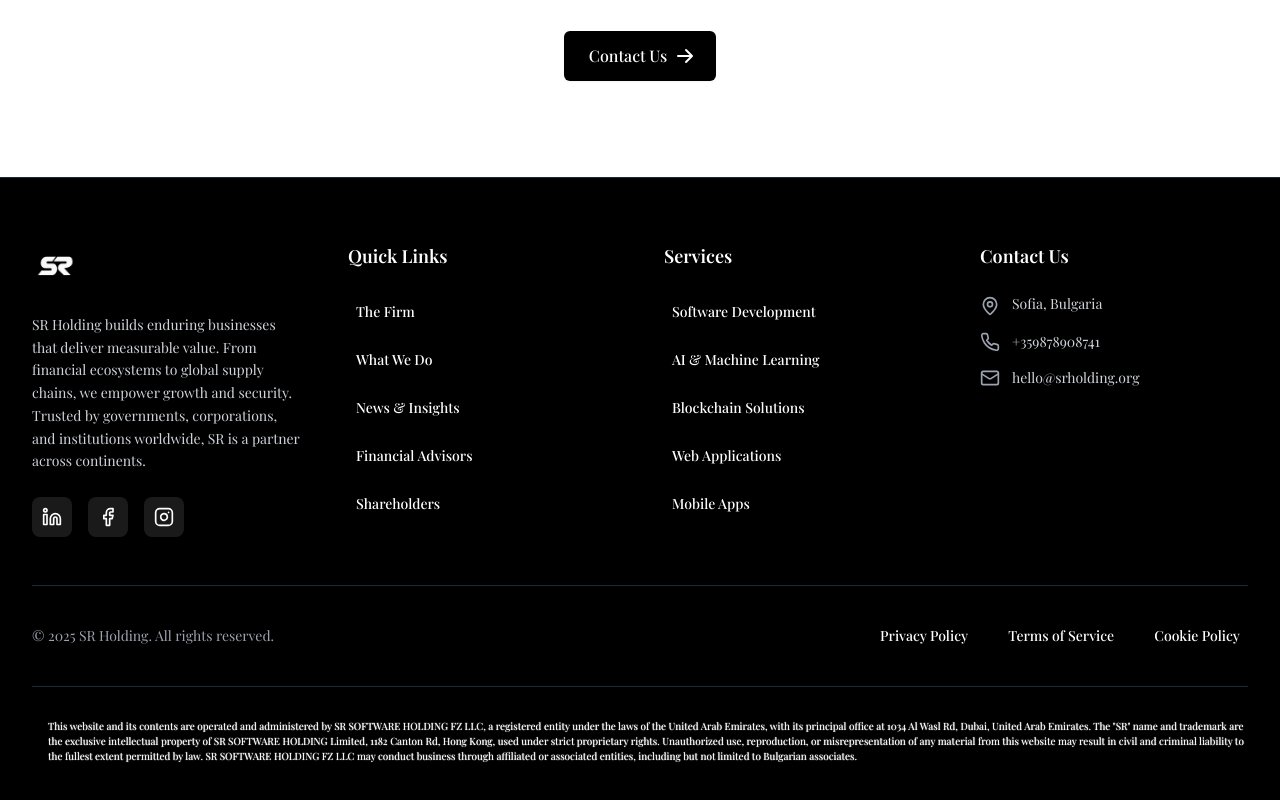
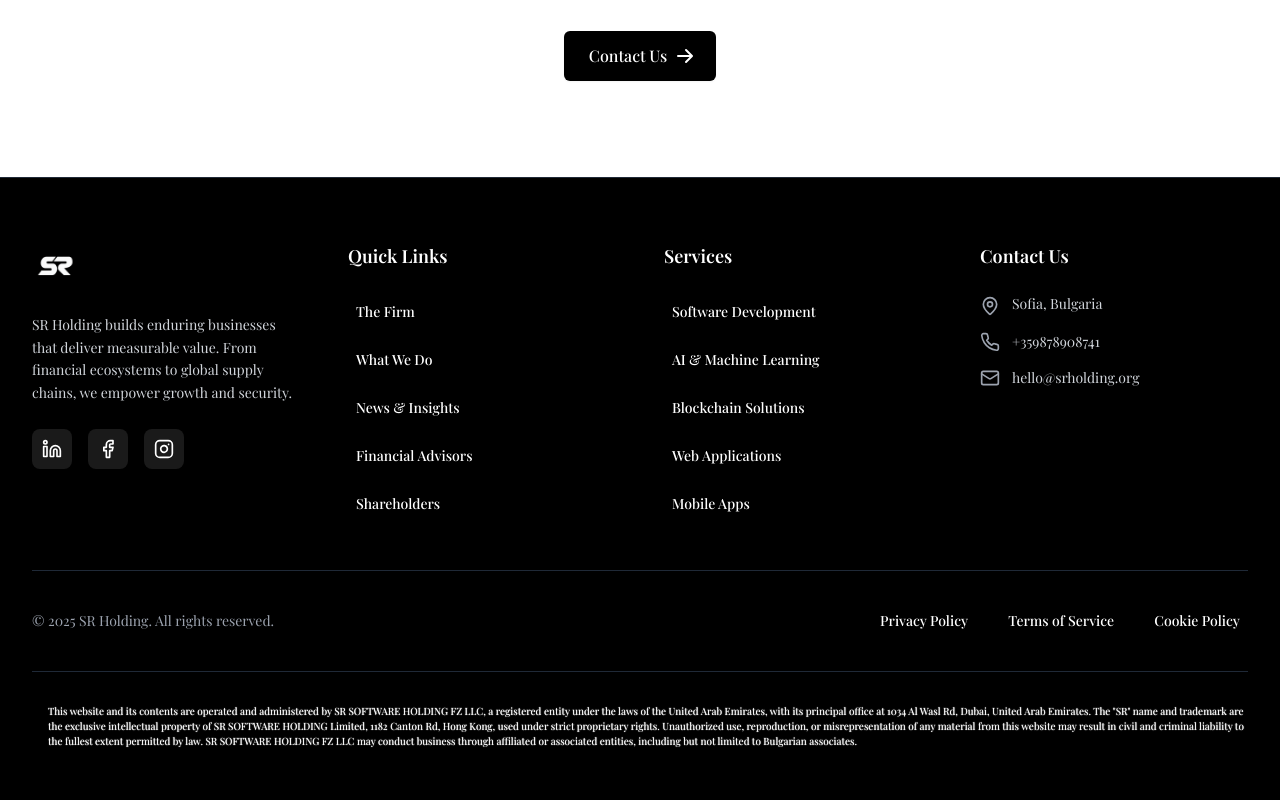
Before and after one commit to 0x00V1NDE77A/sr-new-site, a Next.js app: page / in a window 1280 px wide. Shown: the part 7231-8031 px from the top of the page. Built offline with nearby package versions, Linux system fonts and the light colour scheme; no server answers; the database is empty; a web font is replaced by a local one.

Commit message:
app updated

```diff
--- a/components/footer.tsx
+++ b/components/footer.tsx
@@ -53,8 +53,7 @@ export default function Footer() {
             </div>
             <p className="mb-6 text-sm leading-relaxed text-gray-300">
             SR Holding builds enduring businesses that deliver measurable value. From financial
-            ecosystems to global supply chains, we empower growth and security. Trusted by governments,
-            corporations, and institutions worldwide, SR is a partner across continents.
+            ecosystems to global supply chains, we empower growth and security.
             </p>
             <div className="flex space-x-4">
               {[
```
